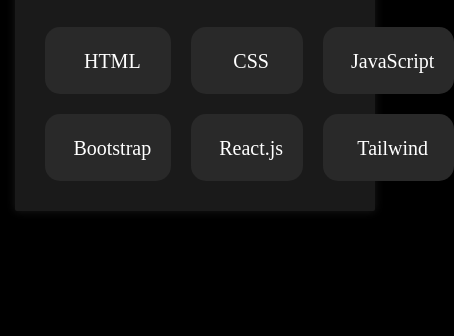
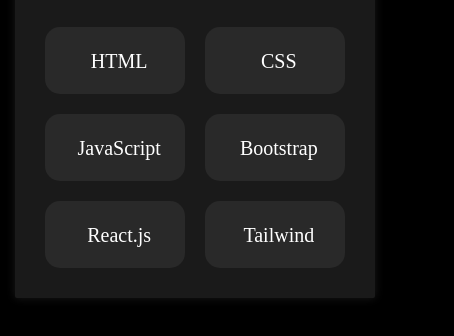
Before and after one commit to sonaligupta08/my-portfolio, a plain HTML site: page skills.html in a window 390 px wide. Shown: the part 436-772 px from the top of the page, 454 px wide, since content can reach past the window. Drawn offline with Linux system fonts and the light colour scheme.

Commit message:
Update skills.html

```diff
--- a/skills.html
+++ b/skills.html
@@ -96,6 +96,12 @@
             margin-right: 8px;
             font-size: 24px;
         }
+         @media (max-width : 600px) {
+            .gri{
+                display: grid;
+                grid-template-columns: repeat(2, 1fr);
+            }
+        }
     </style>
 </head>
 
```
